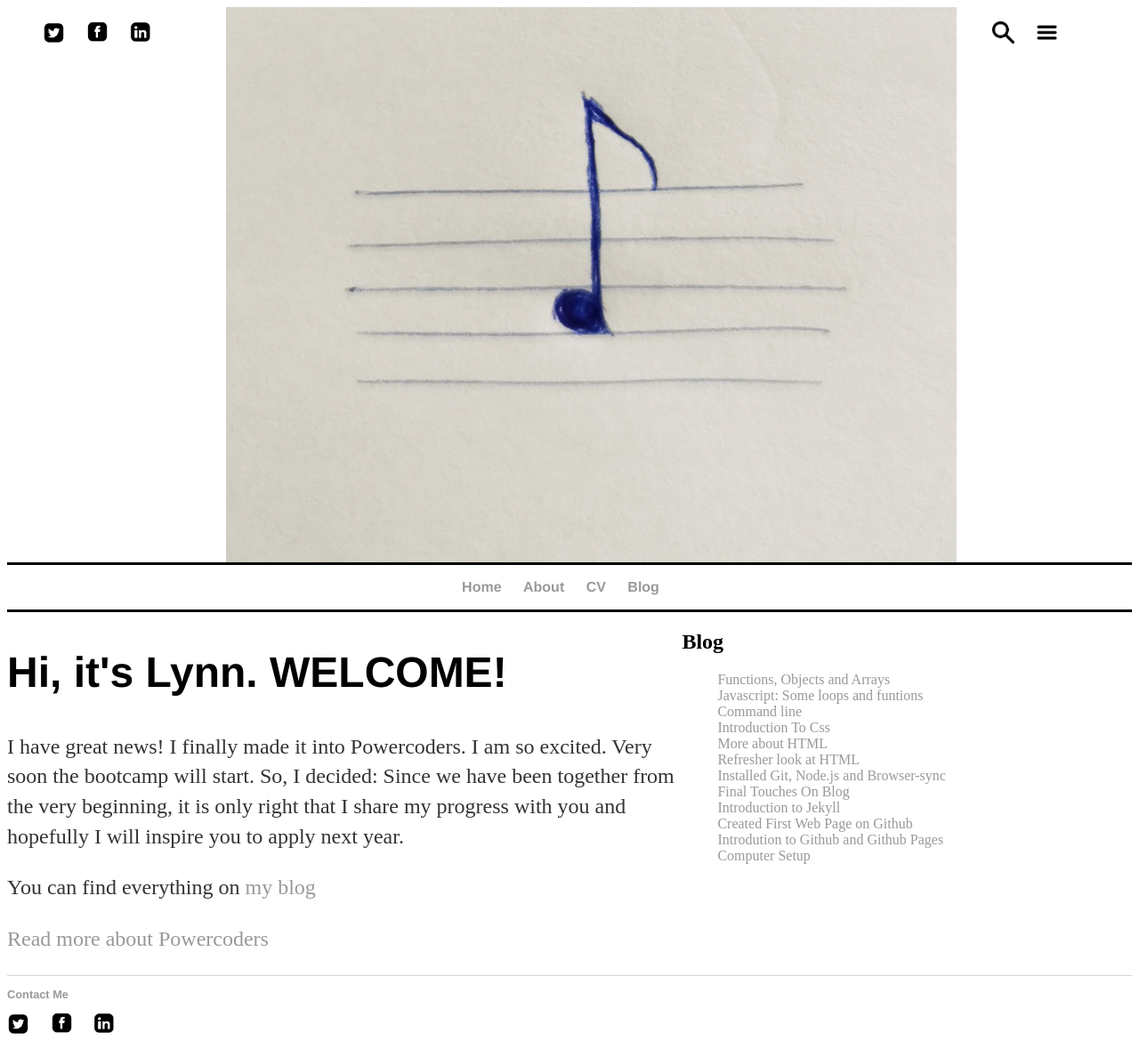
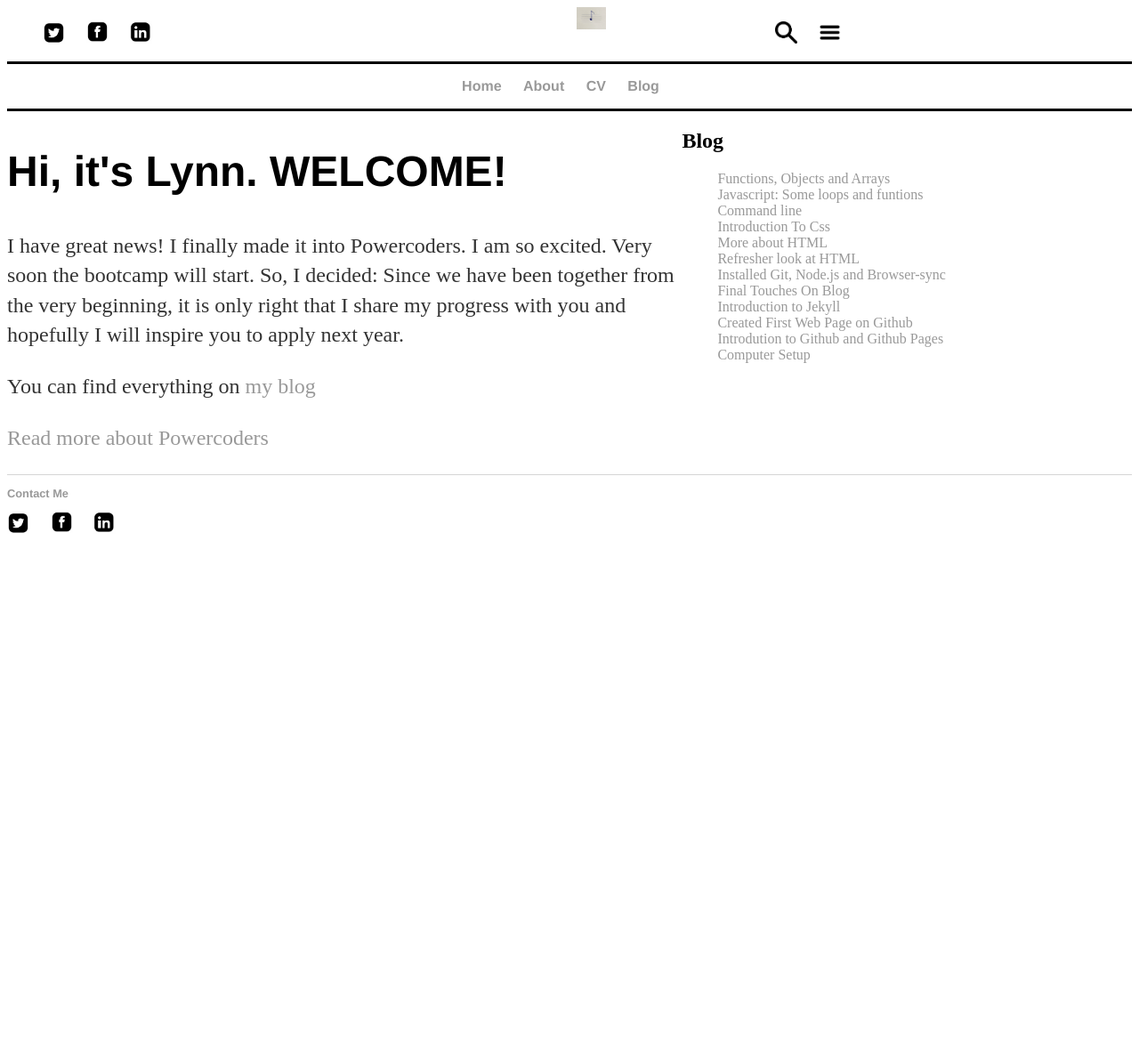
Before and after one commit to aineomugisha/aineomugisha.github.io, a Jekyll site: the page built from index.html, in a window 1280 px wide. Shown: the whole page at 89% size. Built offline with Jekyll 4.4.1, drawn with Linux system fonts in a browser that asks for light colours; the list of posts is cut into pages by our own code; after the commit the page ends 900 px from its top, so only the background shows below that.

Commit message:
Update main.css

```diff
--- a/css/main.css
+++ b/css/main.css
@@ -18,8 +18,8 @@ header{
 
 #logo
 {
-   /* width:20%;
-    height:20%;*/
+   width:25px;
+    height:25px;
     flex-grow:1;
 }
 
```
